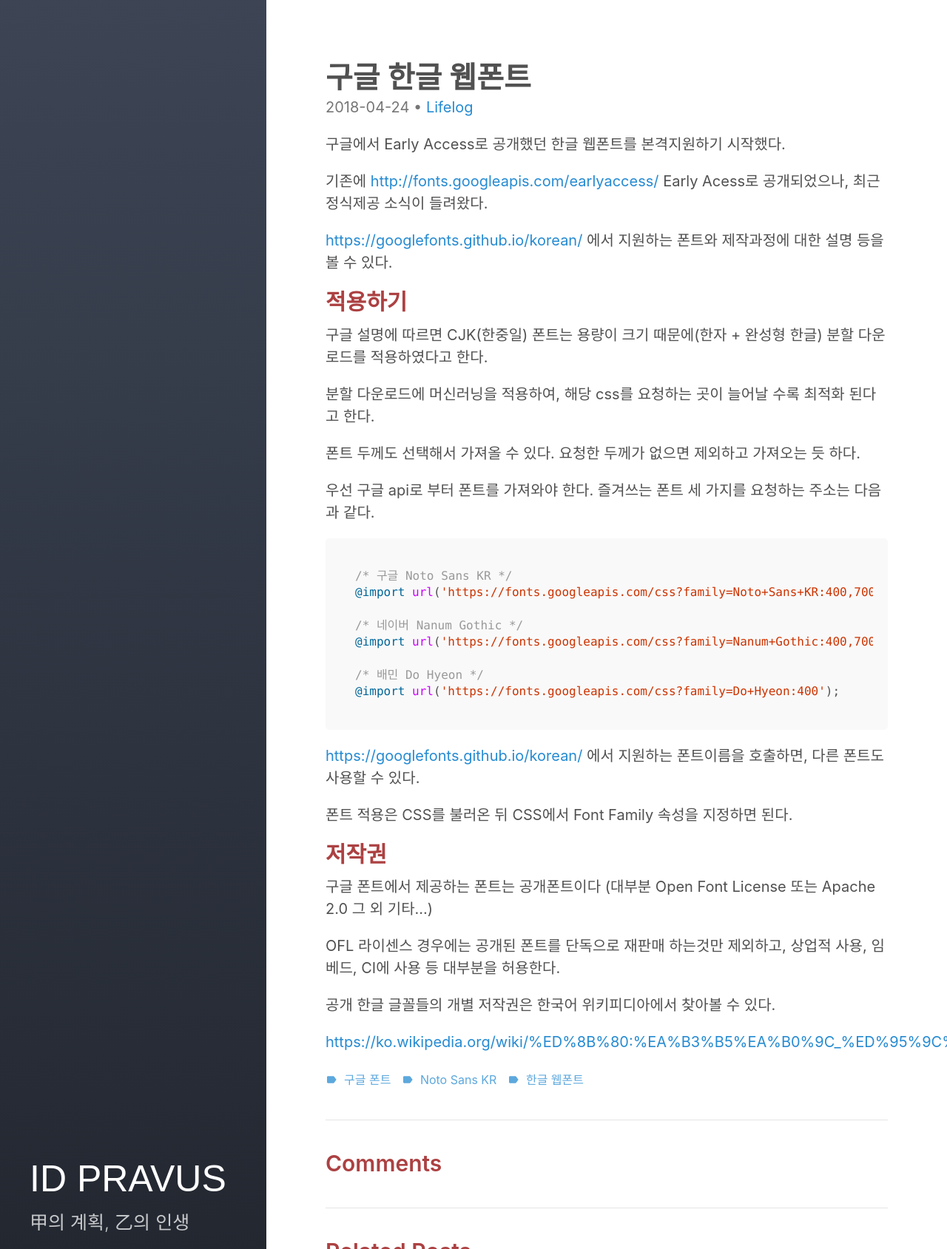
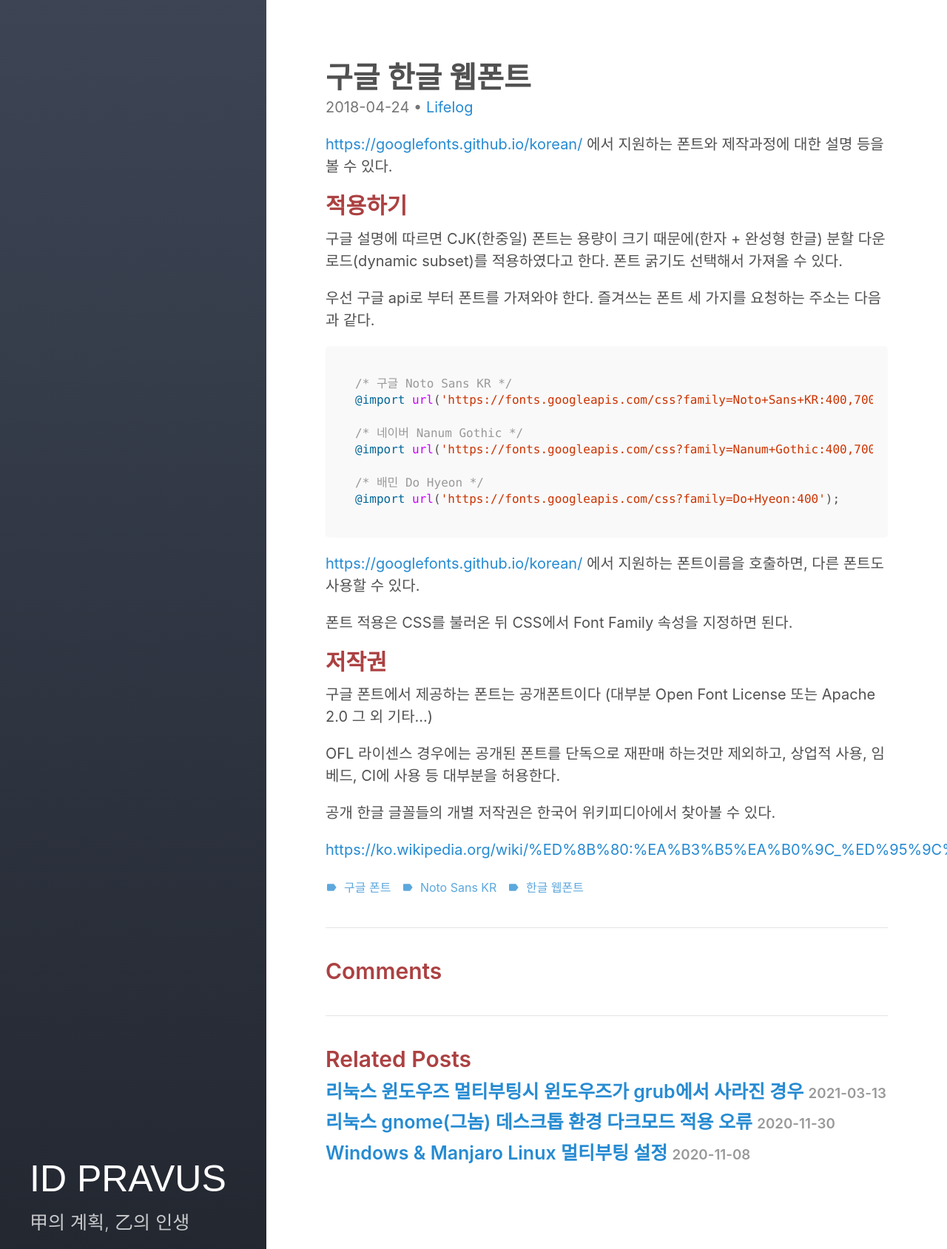
Before and after one commit to pravusid/pravusid.github.io, a Jekyll site: the page built from _posts/lifelog/2018/2018-04-24-google-hangul-fonts.md, in a window 1280 px wide, cut to the strip 0-1689 px from the top of the page. Shown: the whole strip at 74% size. Built offline with Jekyll 4.4.1, drawn with Linux system fonts in a browser that asks for light colours; some web fonts are replaced; comment, search, counter and statistics services are not loaded.

Commit message:
update: post

```diff
--- a/_posts/lifelog/2018/2018-04-24-google-hangul-fonts.md
+++ b/_posts/lifelog/2018/2018-04-24-google-hangul-fonts.md
@@ -5,25 +5,18 @@
   - Lifelog
 tags:
   - 구글 폰트
-  - Noto sans KR
+  - Noto Sans KR
   - 한글 웹폰트
 last_modified_at: 2018-04-24T22:10+09:00
 comments: true
 ---
 
-구글에서 Early Access로 공개했던 한글 웹폰트를 본격지원하기 시작했다.
-
-기존에 <http://fonts.googleapis.com/earlyaccess/> Early Acess로 공개되었으나, 최근 정식제공 소식이 들려왔다.
-
 <https://googlefonts.github.io/korean/> 에서 지원하는 폰트와 제작과정에 대한 설명 등을 볼 수 있다.
 
 ## 적용하기
 
-구글 설명에 따르면 CJK(한중일) 폰트는 용량이 크기 때문에(한자 + 완성형 한글) 분할 다운로드를 적용하였다고 한다.
-
-분할 다운로드에 머신러닝을 적용하여, 해당 css를 요청하는 곳이 늘어날 수록 최적화 된다고 한다.
-
-폰트 두께도 선택해서 가져올 수 있다. 요청한 두께가 없으면 제외하고 가져오는 듯 하다.
+구글 설명에 따르면 CJK(한중일) 폰트는 용량이 크기 때문에(한자 + 완성형 한글) 분할 다운로드(dynamic subset)를 적용하였다고 한다.
+폰트 굵기도 선택해서 가져올 수 있다.
 
 우선 구글 api로 부터 폰트를 가져와야 한다. 즐겨쓰는 폰트 세 가지를 요청하는 주소는 다음과 같다.
 
```
